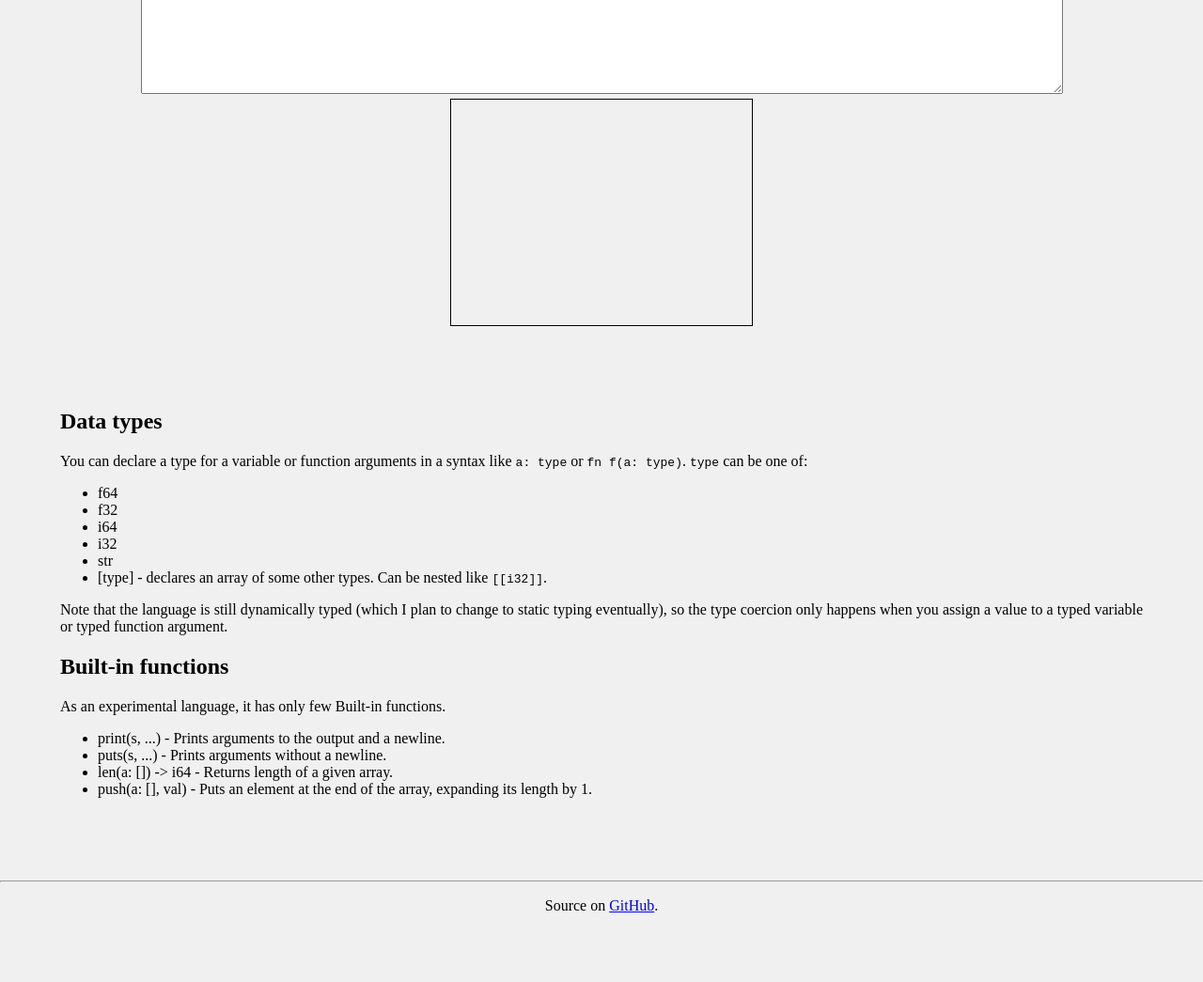
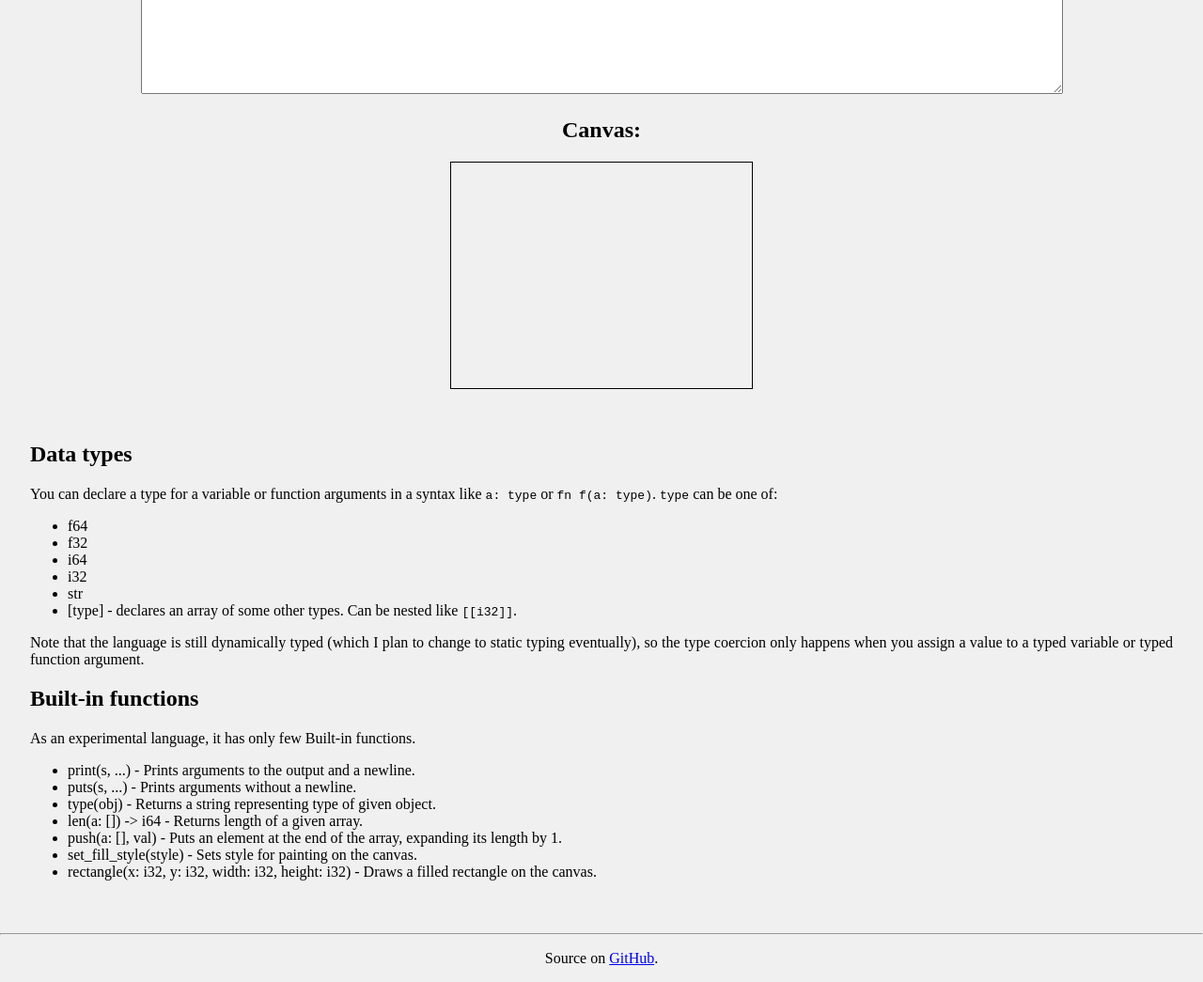
Before and after one commit to msakuta/rusty-parser, a plain HTML site: page wasm/index.html in a window 1280 px wide. Shown: the part 680-1725 px from the top of the page at 94% size. Before the commit the page ends 1669 px from the top, so only its background shows below. Drawn offline with Linux system fonts and the light colour scheme; a script that the page names is missing.

Commit message:
Add help for canvas rendering API

```diff
--- a/wasm/index.html
+++ b/wasm/index.html
@@ -19,7 +19,7 @@
             }
             .justify {
                 text-align: justify;
-                padding: 4em;
+                padding: 2em;
             }
         </style>
     </head>
@@ -52,6 +52,7 @@ print(fact(10));</textarea>
             <textarea  id="output" type="text" readonly cols="120"  rows="20" ></textarea>
         </div>
 
+        <h2>Canvas:</h2>
         <canvas id="canvas" width="320" height="240" style="border: solid 1px black"> </canvas>
 
         <div class="justify">
@@ -77,8 +78,11 @@ print(fact(10));</textarea>
             <ul>
             <li>print(s, ...) - Prints arguments to the output and a newline.</li>
             <li>puts(s, ...) - Prints arguments without a newline.</li>
+            <li>type(obj) - Returns a string representing type of given object.</li>
             <li>len(a: []) -> i64 - Returns length of a given array.</li>
             <li>push(a: [], val) - Puts an element at the end of the array, expanding its length by 1.</li>
+            <li>set_fill_style(style) - Sets style for painting on the canvas.</li>
+            <li>rectangle(x: i32, y: i32, width: i32, height: i32) - Draws a filled rectangle on the canvas.</li>
             </ul>
         </div>
 
```
